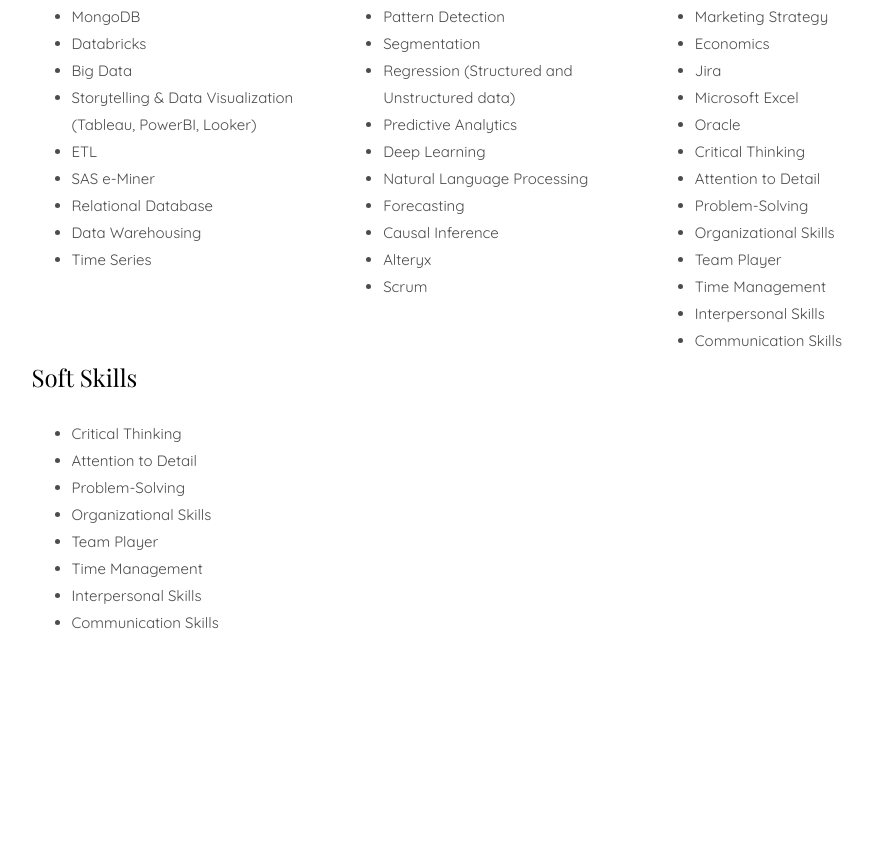
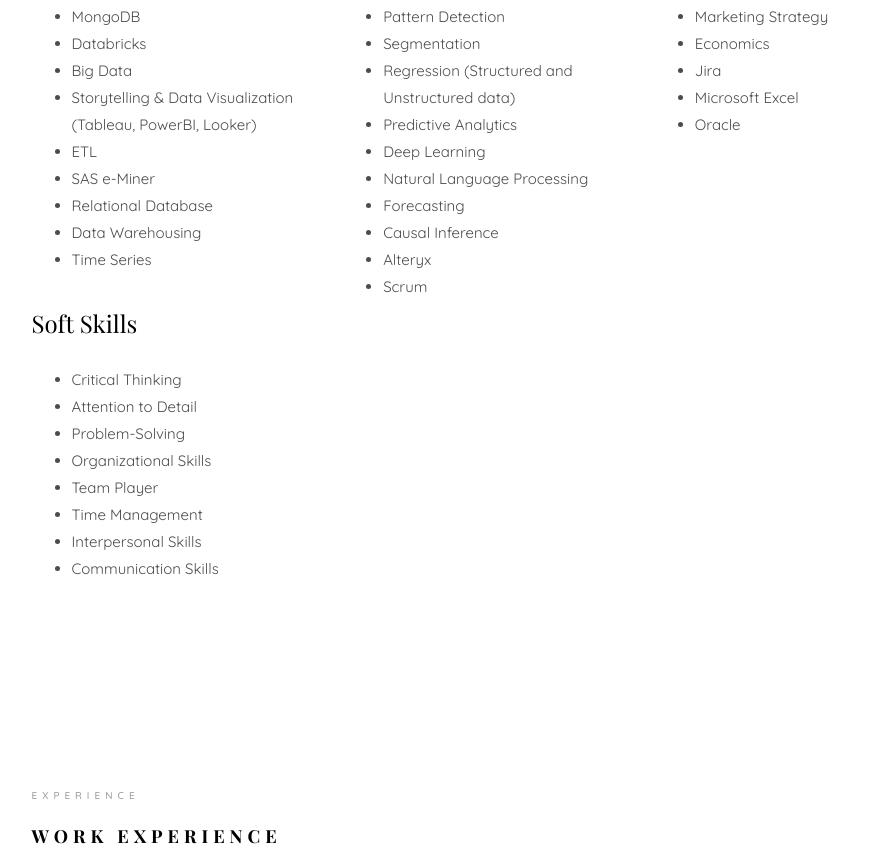
Before and after one commit to pulkitbatra22/portfolio, a plain HTML site: page index.html in a window 1280 px wide. Shown: the part 2457-3303 px from the top of the page, without its empty margins (306-1179 px from the left). Drawn offline with nearby package versions, Linux system fonts and the light colour scheme; files whose address does not match are found by name; a web font is replaced by a local one.

Commit message:
Update index.html

```diff
--- a/index.html
+++ b/index.html
@@ -495,14 +495,6 @@
 									<li>Jira</li>
 									<li>Microsoft Excel</li>
 									<li>Oracle</li>
-									<li>Critical Thinking</li>
-									<li>Attention to Detail</li>
-									<li>Problem-Solving</li>
-									<li>Organizational Skills</li>
-									<li>Team Player</li>
-									<li>Time Management</li>
-									<li>Interpersonal Skills</li>
-									<li>Communication Skills</li>
 
 								</ul>
 							</div>
```
